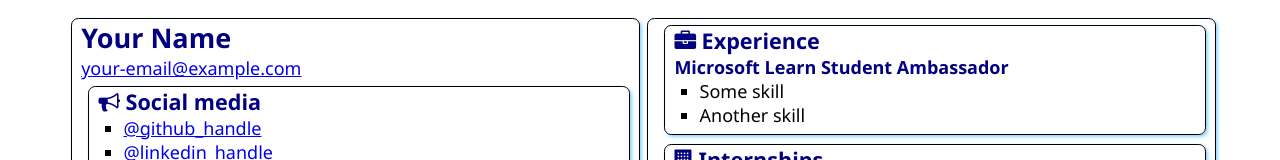
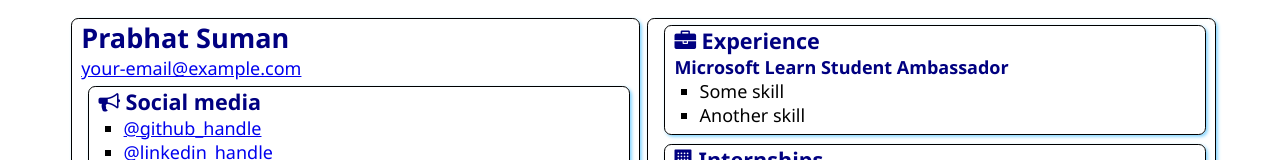
Before and after one commit to prabhat259/SATechnicalOnboarding, a plain HTML site: page src/index.html in a window 1280 px wide. Shown: the top 160 px of the page. Drawn offline with Linux system fonts and the light colour scheme.

Commit message:
Added My Name
Prabhat Suman

```diff
--- a/src/index.html
+++ b/src/index.html
@@ -12,7 +12,7 @@
 <body>
     <main>
         <article class="box">
-            <h1>Your Name</h1>
+            <h1>Prabhat Suman</h1>
             <div><a href="mailto:your.email@example.com">your-email@example.com</a></div>
 
             <section class="box">
```
